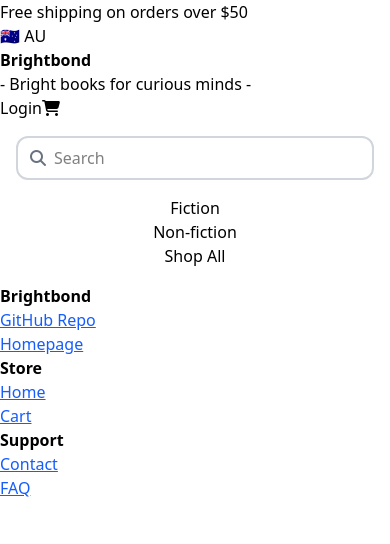
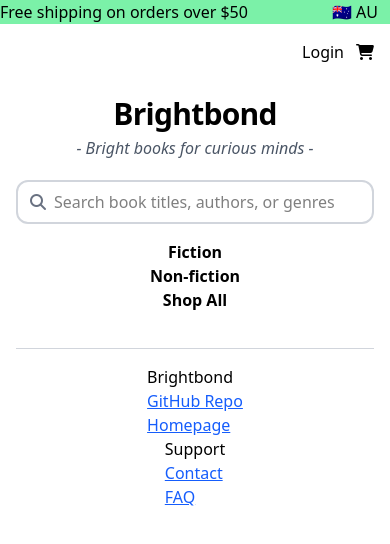
Before and after one commit to Jennifer-JY/bookstore, a Next.js app: page / in a window 390 px wide. Shown: the top 544 px of the page. Built offline with nearby package versions, Linux system fonts and the light colour scheme.

Commit message:
Adjust the look of the homepage, with responsive design

```diff
--- a/app/layout.tsx
+++ b/app/layout.tsx
@@ -22,23 +22,29 @@ export default function RootLayout({
       </head>
       <body>
         <header>
-          <div className="notification-banner">
-            <div>Free shipping on orders over $50</div>
-            <div>🇦🇺 AU</div>
+          <div className="bg-green-300 relative notification-banner">
+            <span className="text-left sm:block sm:text-center font-medium">
+              Free shipping on orders over $50
+            </span>
+            <span className="text-right absolute right-3 top-1/2 -translate-y-1/2">
+              🇦🇺 AU
+            </span>
           </div>
-          <div className="store-banner">
-            <div className="baloo.className font-bold">Brightbond</div>
-            <div>- Bright books for curious minds -</div>
-            <button>Login</button>
-            <button>
-              <i className="fa-solid fa-cart-shopping"></i>
-            </button>
+          <div className="store-banner flex flex-row justify-end p-4">
+            <div className="flex gap-3">
+              <button>Login</button>
+              <button>
+                <i className="fa-solid fa-cart-shopping"></i>
+              </button>
+            </div>
           </div>
         </header>
+
         {children}
-        <footer>
+        <hr className="ml-4 mr-4 mb-4 border-t border-gray-300"></hr>
+        <footer className="mx-auto flex flex-col w-1/2 items-center sm:flex-row sm:justify-around">
           <section>
-            <h2 className="font-bold">Brightbond</h2>
+            <h2 className="font-medium">Brightbond</h2>
             <div className="footer-links-container">
               <Link
                 className="text-blue-600 underline hover:text-blue-800"
@@ -56,27 +62,9 @@ export default function RootLayout({
               </Link>
             </div>
           </section>
+
           <section>
-            <h2 className="font-bold">Store</h2>
-            <div className="footer-links-container">
-              <Link
-                className="text-blue-600 underline hover:text-blue-800"
-                target="_blank"
-                href={"https://github.com/Jennifer-JY/bookstore"}
-              >
-                Home
-              </Link>
-              <Link
-                className="text-blue-600 underline hover:text-blue-800"
-                target="_blank"
-                href={"/"}
-              >
-                Cart
-              </Link>
-            </div>
-          </section>
-          <section>
-            <h2 className="font-bold">Support</h2>
+            <h2 className="font-medium">Support</h2>
             <div className="footer-links-container">
               <Link
                 className="text-blue-600 underline hover:text-blue-800"
--- a/app/page.tsx
+++ b/app/page.tsx
@@ -2,24 +2,32 @@ import Link from "next/link";
 
 export default function Home() {
   return (
-    <div className="p-4 flex flex-col items-center">
-      <div className="w-full sm:w-5/6 flex flex-row items-center gap-2 border-2 border-gray-300 rounded-xl px-3 py-2 focus-within:ring-2 focus-within:ring-blue-500">
+    <div className="mb-5 sm:mb-20 p-4 flex flex-col items-center">
+      <div>
+        <div className="text-3xl sm:text-4xl font-bold tracking-tight text-center">
+          Brightbond
+        </div>
+        <div className="text-base sm:text-lg text-gray-600 italic text-center mt-1">
+          - Bright books for curious minds -
+        </div>
+      </div>
+      <div className="mt-5 w-full sm:w-3/5 flex flex-row items-center gap-2 border-2 border-gray-300 rounded-xl px-3 py-2 focus-within:ring-2 focus-within:ring-blue-500">
         <i className="fa-solid fa-magnifying-glass text-gray-500"></i>
         <input
           className="w-full outline-none bg-transparent"
           type="text"
-          placeholder="Search"
+          placeholder="Search book titles, authors, or genres"
         />
       </div>
 
       <nav className="w-1/2 mt-4 flex flex-col sm:justify-around sm:flex-row">
-        <Link href={"/"} className="mx-auto hover:underline">
+        <Link href={"/"} className="mx-auto hover:underline font-semibold">
           Fiction
         </Link>
-        <Link href={"/"} className="mx-auto hover:underline">
+        <Link href={"/"} className="mx-auto hover:underline font-semibold">
           Non-fiction
         </Link>
-        <Link href={"/"} className="mx-auto hover:underline">
+        <Link href={"/"} className="mx-auto hover:underline font-semibold">
           Shop All
         </Link>
       </nav>
```
